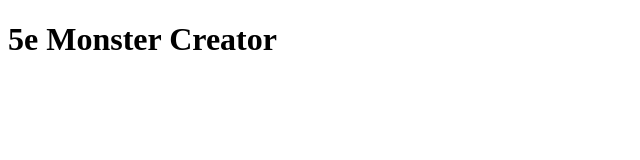
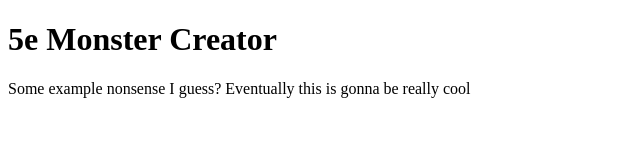
Before and after one commit to AshleyRitaS/5e-monster-creator, a plain HTML site: page statblock.html in a window 1280 px wide. Shown: the whole page, without its empty margins (0-640 px from the left). Drawn offline with Linux system fonts and the light colour scheme.

Commit message:
Update statblock.html

```diff
--- a/statblock.html
+++ b/statblock.html
@@ -8,5 +8,6 @@
   </head>
   <body>
     <h1 class="title">5e Monster Creator</h1>
+	<p>Some example nonsense I guess? Eventually this is gonna be really cool</p>
   </body>
 </html>
```
